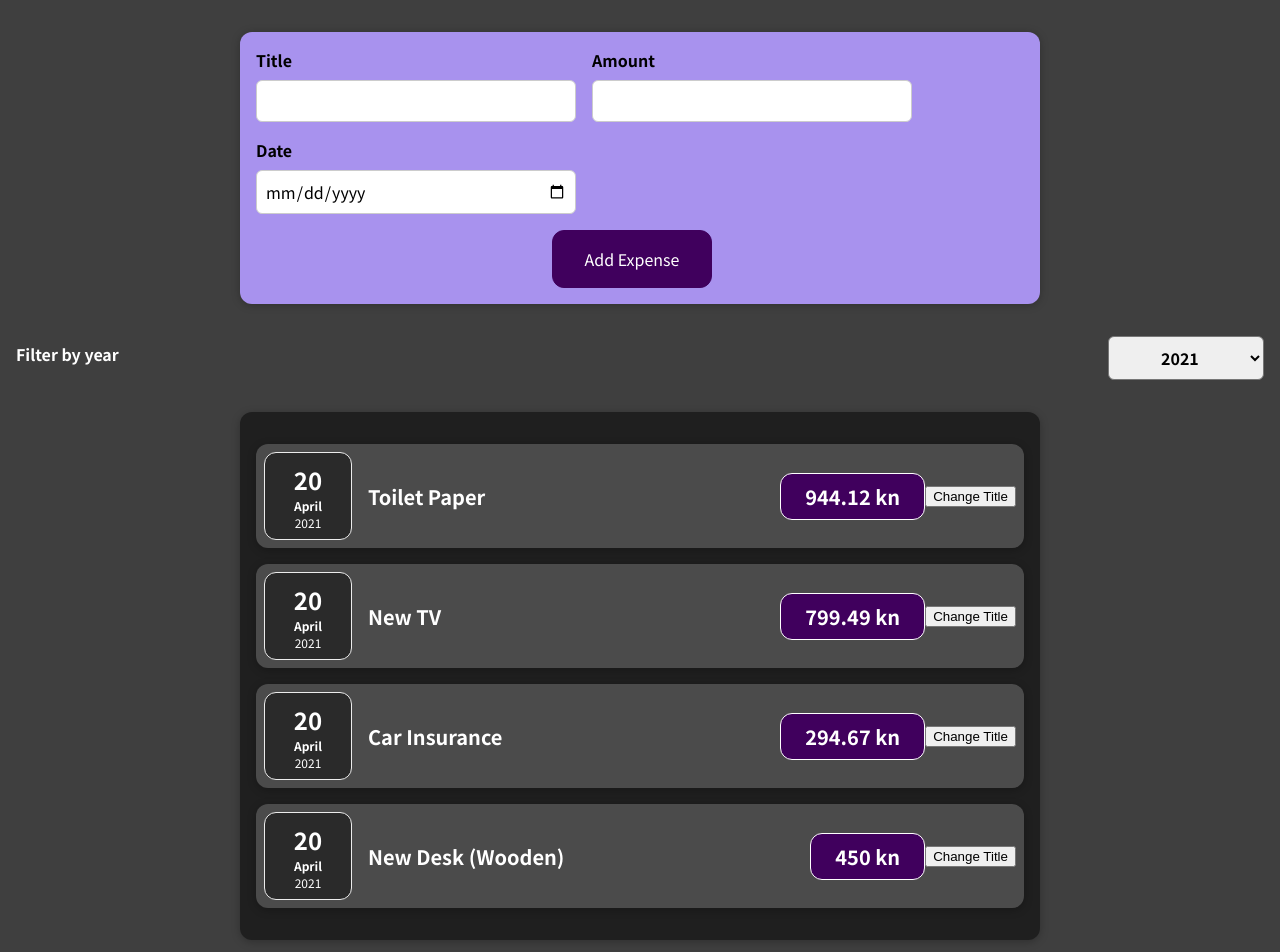
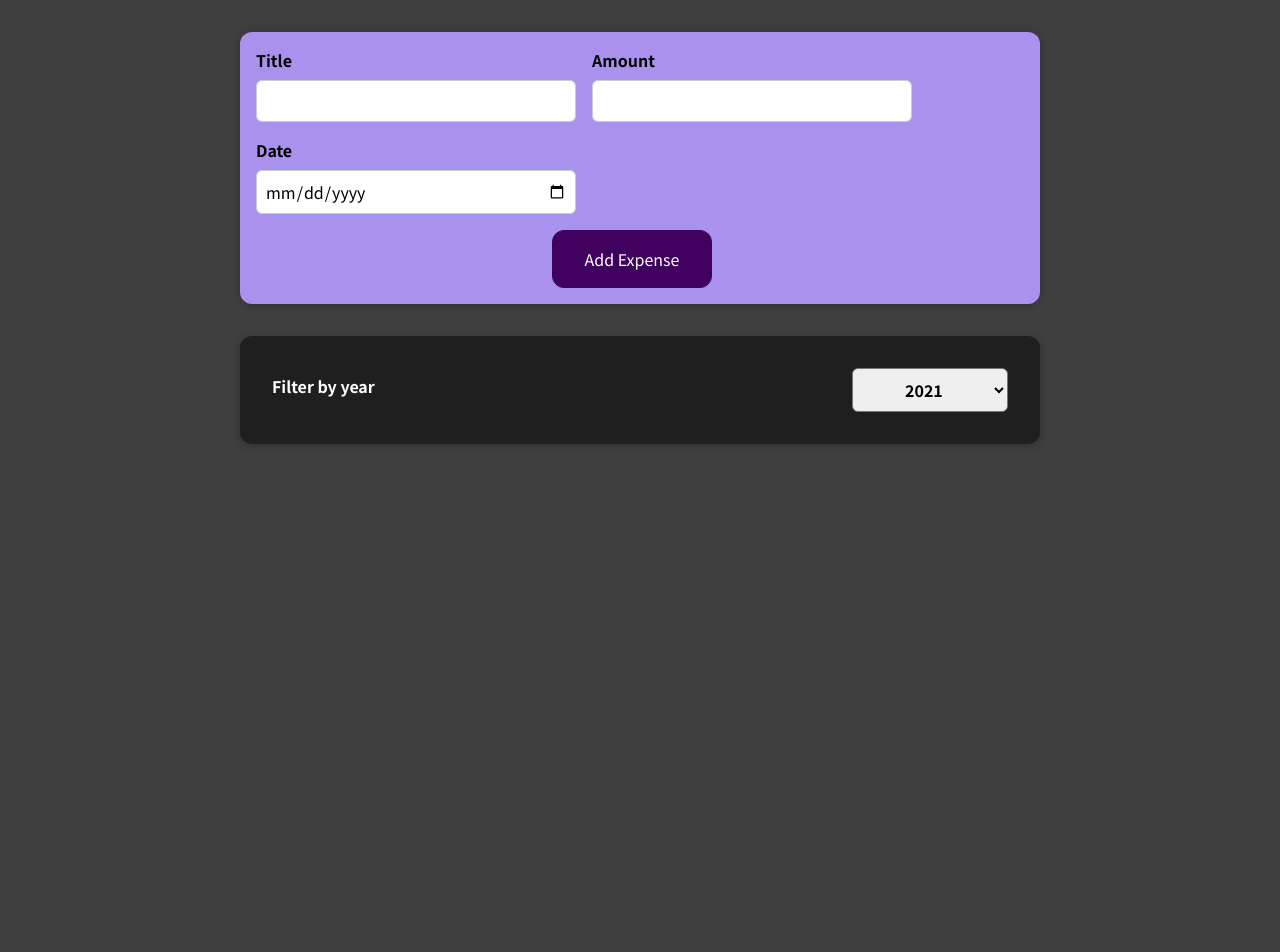
Before and after one commit to HrvojeSimanovic/my_expense_app_react, a React (Create React App) app: page / in a window 1280 px wide. Shown: the top 952 px of the page. After the commit the page ends 800 px from the top, so only its background shows below. Built offline with nearby package versions, Linux system fonts and the light colour scheme.

Commit message:
dodano renderiranje novih troskova

```diff
--- a/src/App.js
+++ b/src/App.js
@@ -1,18 +1,22 @@
-import React from "react";
+import React, { useState } from "react";
 
 import NewExpense from "./components/NewExpense/NewExpense";
 import Expenses from "./components/Expeneses/Expenses";
 
+// const DUMMY_EXPENSES = [
+//   { id: "e1", title: "Toilet Paper", amount: 944.12, date: new Date() },
+//   { id: "e2", title: "New TV", amount: 799.49, date: new Date() },
+//   { id: "e3", title: "Car Insurance", amount: 294.67, date: new Date() },
+//   { id: "e4", title: "New Desk (Wooden)", amount: 450, date: new Date() },
+// ];
+
 const App = () => {
-  const expenses = [
-    { id: "e1", title: "Toilet Paper", amount: 944.12, date: new Date() },
-    { id: "e2", title: "New TV", amount: 799.49, date: new Date() },
-    { id: "e3", title: "Car Insurance", amount: 294.67, date: new Date() },
-    { id: "e4", title: "New Desk (Wooden)", amount: 450, date: new Date() },
-  ];
+  const [expenses, setExpenses] = useState([]);
 
   const addExpenseHandler = (expenseData) => {
-    console.log(expenseData);
+    setExpenses((prevExpenses) => {
+      return [expenseData, ...prevExpenses];
+    });
   };
 
   return (
--- a/src/components/Expeneses/ExpenseItem.js
+++ b/src/components/Expeneses/ExpenseItem.js
@@ -1,25 +1,17 @@
-import React, { useState } from "react";
+import React from "react";
 
 import Card from "../UI/Card";
 import ExpenseDate from "./ExpenseDate";
 import "./ExpenseItem.css";
 
 const ExpenseItem = (props) => {
-  const [title, setTitle] = useState(props.title);
-
-  const clickHandler = () => {
-    setTitle("Updated!");
-    console.log(title);
-  };
-
   return (
     <Card className="expense-item">
       <ExpenseDate date={props.date} />
       <div className="expense-item__description">
-        <h2>{title}</h2>
+        <h2>{props.title}</h2>
         <div className="expense-item__price">{props.amount} kn</div>
       </div>
-      <button onClick={clickHandler}>Change Title</button>
     </Card>
   );
 };
--- a/src/components/Expeneses/Expenses.js
+++ b/src/components/Expeneses/Expenses.js
@@ -16,28 +16,16 @@
 
   return (
     <div>
-      <ExpensesFilter defYear={year} onSelectedYear={onSelectedYearHandler} />
       <Card className="expenses">
-        <ExpenseItem
-          title={props.items[0].title}
-          amount={props.items[0].amount}
-          date={props.items[0].date}
-        />
-        <ExpenseItem
-          title={props.items[1].title}
-          amount={props.items[1].amount}
-          date={props.items[1].date}
-        />
-        <ExpenseItem
-          title={props.items[2].title}
-          amount={props.items[2].amount}
-          date={props.items[2].date}
-        />
-        <ExpenseItem
-          title={props.items[3].title}
-          amount={props.items[3].amount}
-          date={props.items[3].date}
-        />
+        <ExpensesFilter defYear={year} onSelectedYear={onSelectedYearHandler} />
+        {props.items.map((expense) => (
+          <ExpenseItem
+            key={expense.id}
+            title={expense.title}
+            amount={expense.amount}
+            date={expense.date}
+          />
+        ))}
       </Card>
     </div>
   );
```
Also changed, not shown: 1 other file (tests, documents, lock files or other folders).
